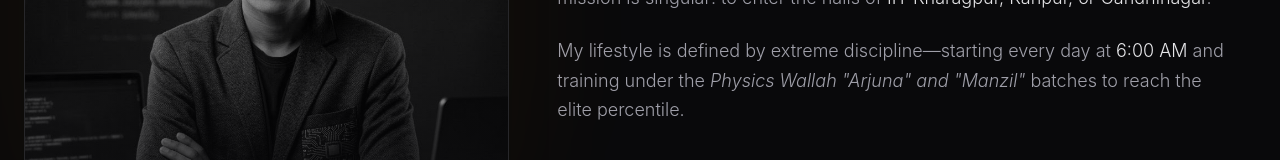
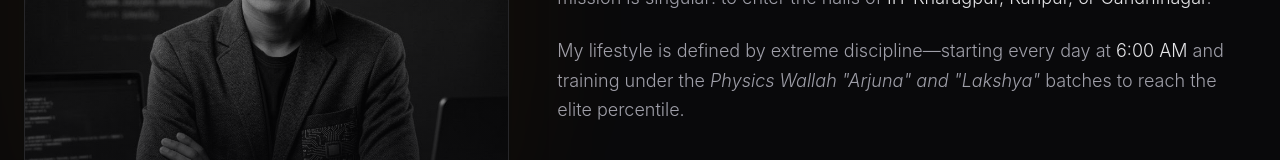
Before and after one commit to deepdeyiitgn/My-Portfolio, a React (Vite) app: page /about in a window 1280 px wide. Shown: the part 602-762 px from the top of the page. Built offline with nearby package versions, Linux system fonts and the light colour scheme.

Commit message:
Update training batch name in About.tsx

```diff
--- a/src/pages/About.tsx
+++ b/src/pages/About.tsx
@@ -98,7 +98,7 @@ export default function About() {
                 Currently, I am navigating the intense waters of <span className="text-amber-500 font-bold uppercase tracking-tight">JEE Advanced 2027</span>. My mission is singular: to enter the halls of <span className="text-zinc-200">IIT Kharagpur, Kanpur, or Gandhinagar</span>.
               </p>
               <p>
-                My lifestyle is defined by extreme discipline—starting every day at <span className="text-zinc-200">6:00 AM</span> and training under the <span className="italic">Physics Wallah "Arjuna" and "Manzil"</span> batches to reach the elite percentile.
+                My lifestyle is defined by extreme discipline—starting every day at <span className="text-zinc-200">6:00 AM</span> and training under the <span className="italic">Physics Wallah "Arjuna" and "Lakshya"</span> batches to reach the elite percentile.
               </p>
             </div>
 
```
